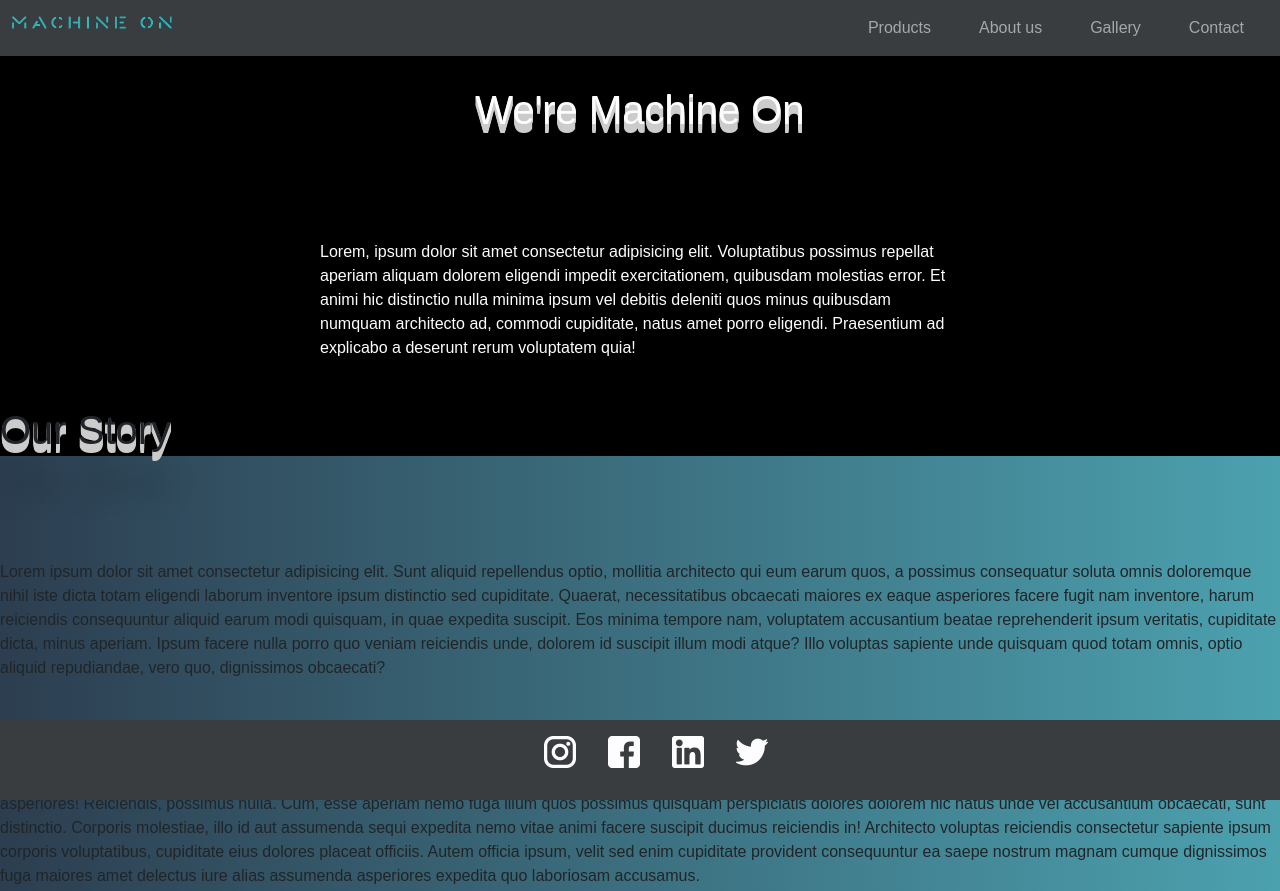
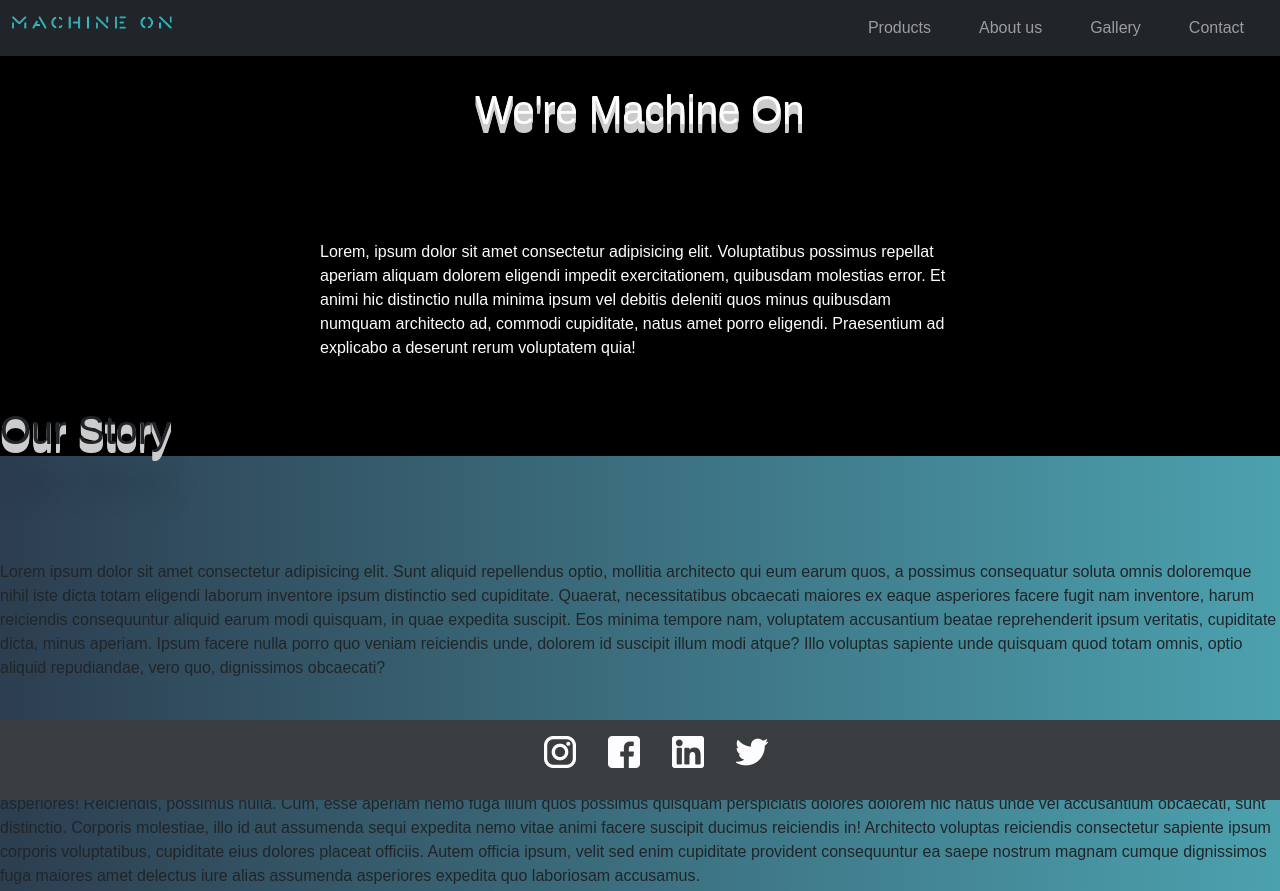
Before and after one commit to Ethimos/MachineOn, a website: page pages/aboutus.html in a window 1280 px wide. Shown: the top 891 px of the page. Drawn offline with nearby package versions, Linux system fonts and the light colour scheme; a web font is replaced by a local one.

Commit message:
fix navbar

```diff
--- a/pages/aboutus.html
+++ b/pages/aboutus.html
@@ -12,8 +12,8 @@
     <link href="https://fonts.googleapis.com/css2?family=Electrolize&display=swap" rel="stylesheet">
 </head>
 <body>
-    <header class="cuerpo__header">
-        <nav class="navbar navbar-expand-lg">
+    <header>
+        <nav class="navbar navbar-expand-lg bg-dark">
             <div class="container-fluid">
                 <a class="navbar-brand" href="../index.html"><img class="logo" src="../assets/Logo.png" alt="Logo"></a>
                 <button class="navbar-toggler" type="button" data-bs-toggle="collapse" data-bs-target="#navbarNav" aria-controls="navbarNav" aria-expanded="false" aria-label="Toggle navigation">
```
Also changed, not shown: pages/contact.html (+2 -2 lines), pages/gallery.html (+2 -2 lines), pages/producs.html (+2 -2 lines).
